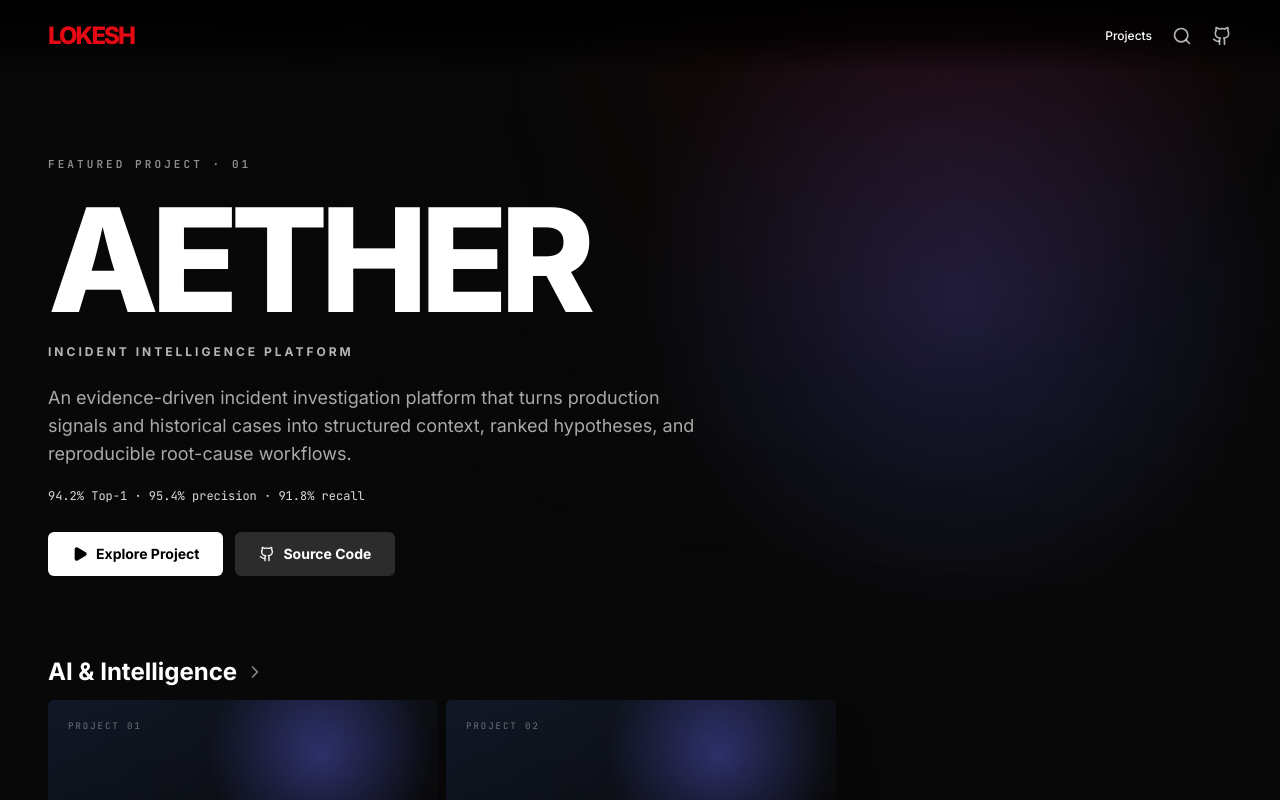
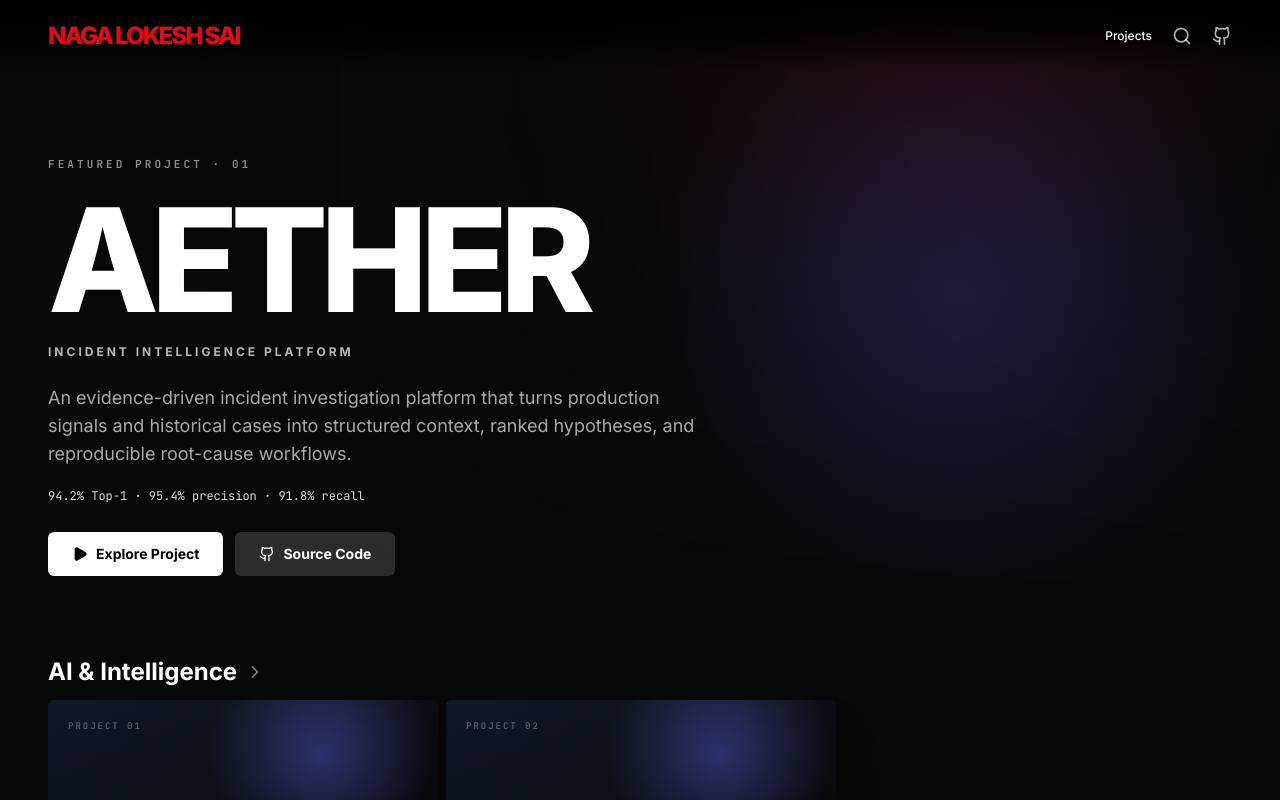
Before and after one commit to lokesh8286235/Portfolio, a React (Vite) app: page / in a window 1280 px wide. Shown: the top 800 px of the page. Built offline with nearby package versions, Linux system fonts and the light colour scheme.

Commit message:
Update portfolio name to Naga Lokesh Sai

```diff
--- a/src/components/Projects.tsx
+++ b/src/components/Projects.tsx
@@ -113,7 +113,7 @@ export default function Projects() {
 
       <nav className="fixed top-0 z-40 w-full bg-gradient-to-b from-black/95 via-black/70 to-transparent px-5 py-5 sm:px-8 lg:px-12">
         <div className="mx-auto flex max-w-[1500px] items-center justify-between">
-          <div className="text-2xl font-black tracking-[-.08em] text-[#e50914]">LOKESH</div>
+          <div className="text-2xl font-black tracking-[-.08em] text-[#e50914]">NAGA LOKESH SAI</div>
           <div className="flex items-center gap-5 text-xs font-medium text-white/70">
             <span className="hidden sm:block text-white">Projects</span>
             <button onClick={() => setSearchOpen(v => !v)} aria-label="Search projects"><Search className="h-5 w-5" /></button>
@@ -184,7 +184,7 @@ export default function Projects() {
       </section>
 
       <footer className="border-t border-white/10 px-5 py-10 text-center font-mono text-[9px] uppercase tracking-[.25em] text-white/25">
-        LOKESH · ENGINEERING PROJECTS · AI · ML SYSTEMS · DISTRIBUTED SYSTEMS
+        NAGA LOKESH SAI · ENGINEERING PROJECTS · AI · ML SYSTEMS · DISTRIBUTED SYSTEMS
       </footer>
 
       <AnimatePresence>
```
